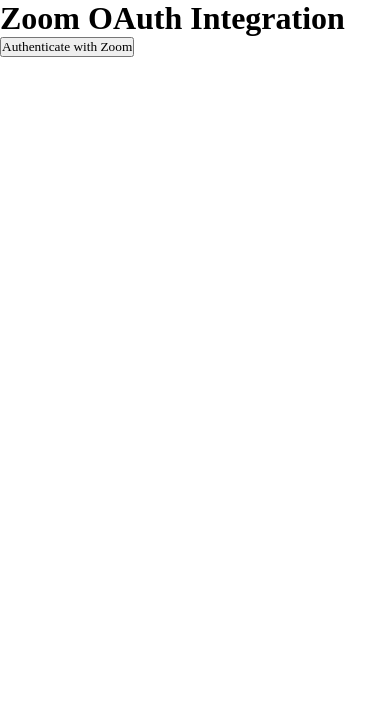
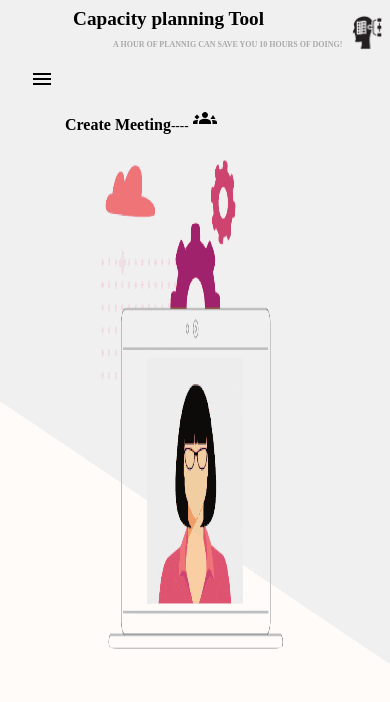
Before and after one commit to thedevBurhan/Capacity_Planning_Tool-Frontend, a React (Create React App) app: page /Meeting in a window 390 px wide. Shown: the top 702 px of the page. Built offline with nearby package versions, Linux system fonts and the light colour scheme.

Commit message:
meeting in responsive

```diff
--- a/src/App.css
+++ b/src/App.css
@@ -25,7 +25,10 @@
   color: #2c2b30 !important;
   border: 1px solid #f4decb !important;
 } */
-
+.dash{
+  font-size: smaller;
+  cursor: pointer;
+}
 .heading {
   color: #2c2b30;
   margin-bottom: 10px;
@@ -109,12 +112,23 @@
   height: 10%;
   width: 95%;
 }
+.giff{
+  /* border: 1px solid black; */
+  display: flex;
+  justify-content: center;
+}
+.imggifs{
+  /* border: 1px solid black; */
+  width:50%;
+  height:500px;
+  border-radius: 20px;
+  mix-blend-mode: darken;
+}
+.imggif {
 
-.imggif {
-  /* border: 1px solid black; */
   width: 93%;
   height:550px;
-  margin:5px 50px;
+  margin:0px 100px;
   border-radius: 20px;
   mix-blend-mode: darken;
 }
--- a/src/Components/Meeting/meeting.js
+++ b/src/Components/Meeting/meeting.js
@@ -1,86 +1,40 @@
-import React ,{ useState, useEffect } from "react";
-import axios from "axios";
+import React  from "react";
+import DashBoard from "../DashBoard/Dashboard.js";
+import Groups3Icon from '@mui/icons-material/Groups3';
+import { Tooltip } from "@mui/material";
+import gifs from "./Zoom.gif";
 // import Backdrop from '@mui/material/Backdrop';
 // import CircularProgress from '@mui/material/CircularProgress';
 // import Button from '@mui/material/Button';
 // import dotenv from "dotenv";
 // //configure thhe environment
 // dotenv.config();
-const CLIENTID = "Xu8dJsqkSEiUHAb4aFauA";
-const REDIRECTURL = encodeURIComponent("https://capacity-planning-tool-backend.vercel.app/Meeting/zoom/");
+
+const Meeting = () => {
+
+  const handleIconClick = () => {
+    const linkUrl = "https://us05web.zoom.us/j/8130158712?pwd=L59xJLy2NbCJzzDj9wDemNA7LnKYDk.1";
+    window.open(linkUrl, "_blank");
+  };
+  return (
+    <div>
+    <DashBoard>
+      <div className="addnew">
+      <Tooltip title="Click Me">
+        <h1 className="Heading" onClick={handleIconClick}> Create Meeting
+        <span className="dash">----</span> <Groups3Icon/></h1>
+       </Tooltip>
+      </div>
+     <div className=" giff">
+     <img className="imggifs" src={gifs} alt="Planning" />
+     </div>
 
 
-const Meeting = () => {
-  const [userData, setUserData] = useState(null);
-  const [loading, setLoading] = useState(false);
+    </DashBoard>
+  </div>
+  )
+};
 
-  useEffect(() => {
-    const urlParams = new URLSearchParams(window.location.search);
-    const authorizationCode = urlParams.get("code");
-    console.log(authorizationCode,"authorizationCode");
-    console.log(urlParams,"urlParams");
-
-    if (authorizationCode) {
-      setLoading(true);
-      const redirectUri = encodeURIComponent(`${window.location.origin}/zoom/callback`);
-      console.log(redirectUri,"redirectUri")
-      const formData = new URLSearchParams();
-      formData.append('code', authorizationCode);
-      formData.append('redirectUri', redirectUri);
-
-      axios.post("https://capacity-planning-tool-backend.vercel.app/zoom/", formData, {
-        headers: {
-          'Content-Type': 'application/x-www-form-urlencoded'
-        }
-      })
-        .then(response => {
-          console.log(response);
-          const { access_token } = response.data;
-
-          axios.get("https://api.zoom.us/v2/users/me", {
-            headers: {
-              Authorization: `Bearer ${access_token}`
-            }
-          })
-          .then(response => {
-            console.log(response.data);
-            setUserData(response.data);
-            setLoading(false);
-          })
-          .catch(error => {
-            console.error("Error fetching user information:", error);
-            setLoading(false);
-          });
-        })
-        .catch(error => {
-          console.error("Error exchanging code for access token:", error);
-          setLoading(false);
-        });
-    }
-  }, []);
-
-  const handleOAuthClick = () => {
-    const oauthUrl = `https://zoom.us/oauth/authorize?response_type=code&client_id=${CLIENTID}&redirect_uri=${REDIRECTURL}`;
-    window.location.href = oauthUrl;
-  };
-
-  return (
-    <div>
-      <h1>Zoom OAuth Integration</h1>
-      {loading ? (
-        <p>Loading...</p>
-      ) : userData ? (
-        <div>
-          <h2>Hello {userData.first_name} {userData.last_name}!</h2>
-          <p>{userData.role_name}, {userData.company}</p>
-          <img src={userData.pic_url} alt="User" />
-        </div>
-      ) : (
-        <button onClick={handleOAuthClick}>Authenticate with Zoom</button>
-      )}
-    </div>
-  );
-};
 
 export default Meeting;
 
```
Also changed, not shown: src/Components/Meeting/Zoom.gif (added).
